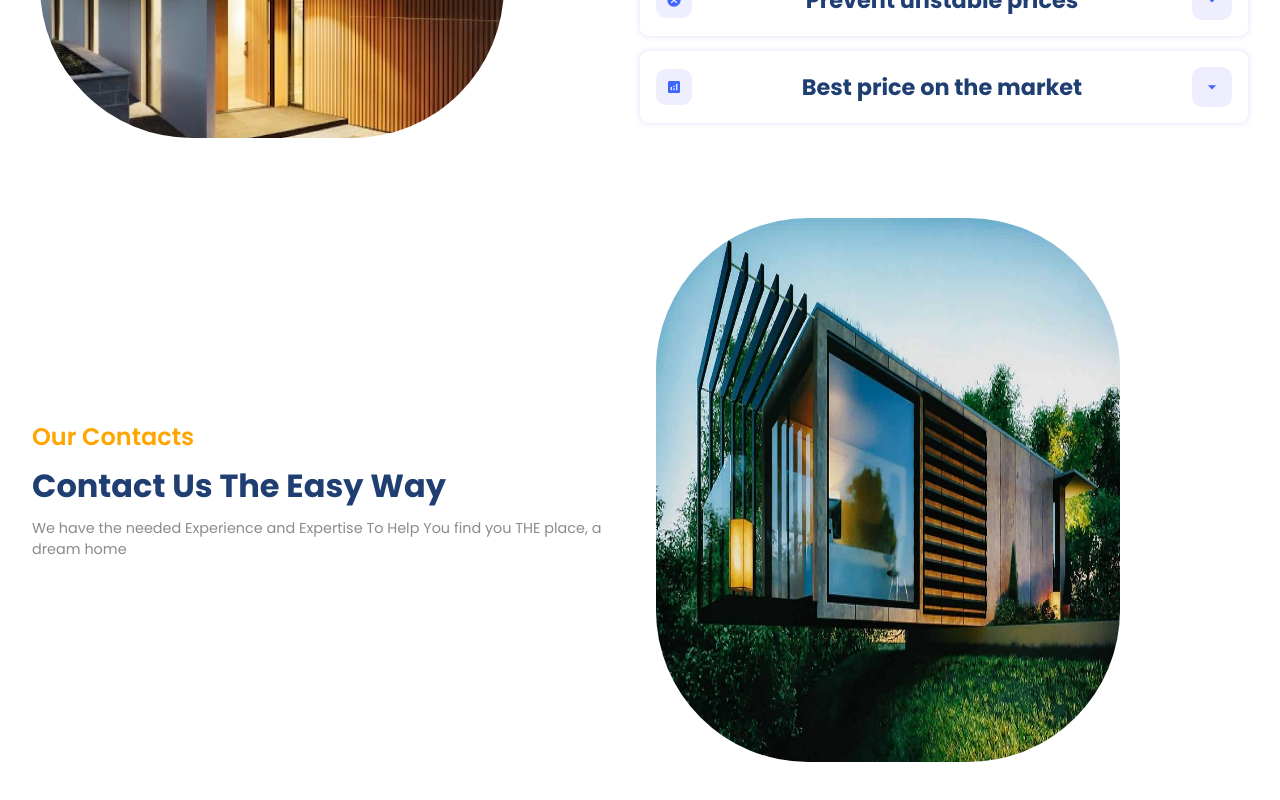
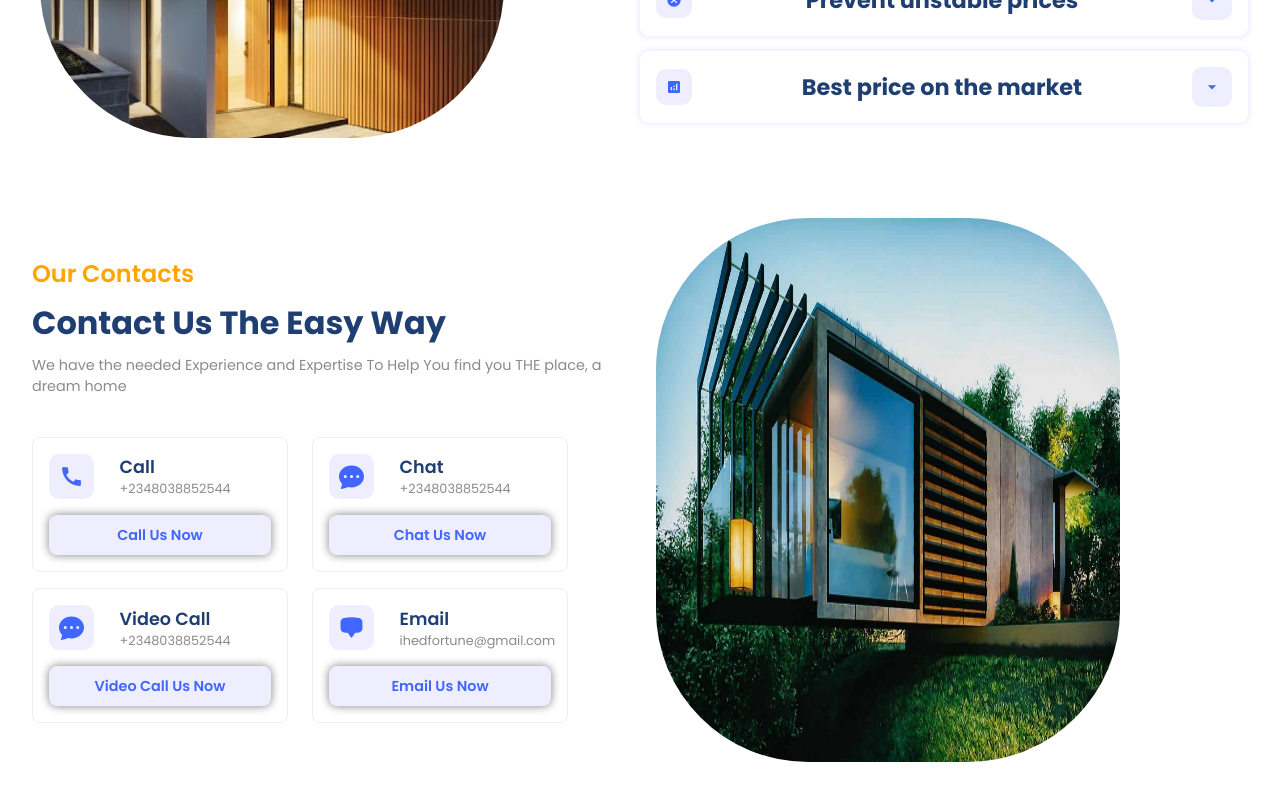
Before and after one commit to fortuneonyeka/home-finder-react, a React (Create React App) app: page / in a window 1280 px wide. Shown: the part 1931-2731 px from the top of the page. Built offline with nearby package versions, Linux system fonts and the light colour scheme.

Commit message:
complete contact section

```diff
--- a/src/components/contacts/Contacts.jsx
+++ b/src/components/contacts/Contacts.jsx
@@ -1,5 +1,8 @@
 import React from 'react'
 import "./contact.css"
+import {MdCall} from "react-icons/md"
+import {BsFillChatDotsFill} from "react-icons/bs"
+import {HiChatBubbleBottomCenter} from "react-icons/hi2"
 
 const Contacts = () => {
   return (
@@ -9,6 +12,69 @@ const Contacts = () => {
           <span className="orangeText">Our Contacts</span>
           <span className="primaryText">Contact Us The Easy Way</span>
           <span className="secondaryText">We have the needed Experience and Expertise To Help You find you THE place, a dream home</span>
+
+
+          <div className="flexColStart contactModes">
+            {/* first row */}
+              <div className="flexColStart row">
+                <div className="flexColCenter mode">
+                  <div className="flexStart">
+                    <div className="flexCenter icon">
+                      <MdCall size={25} />
+                    </div>
+                    <div className="flexColStart detail">
+                        <span className="primaryText">Call</span>
+                        <span className="secondaryText">+2348038852544</span>
+                    </div>
+                  </div>
+                  <div className="flexCenter button">Call Us Now</div>
+                </div>
+
+
+                <div className="flexColCenter mode">
+                  <div className="flexStart">
+                    <div className="flexCenter icon">
+                      <BsFillChatDotsFill size={25} />
+                    </div>
+                    <div className="flexColStart detail">
+                        <span className="primaryText">Chat</span>
+                        <span className="secondaryText">+2348038852544</span>
+                    </div>
+                  </div>
+                  <div className="flexCenter button">Chat Us Now</div>
+                </div>
+              </div>
+              {/* second row */}
+
+              <div className="flexColStart row">
+                <div className="flexColCenter mode">
+                  <div className="flexStart">
+                    <div className="flexCenter icon">
+                      <BsFillChatDotsFill size={25} />
+                    </div>
+                    <div className="flexColStart detail">
+                        <span className="primaryText">Video Call</span>
+                        <span className="secondaryText">+2348038852544</span>
+                    </div>
+                  </div>
+                  <div className="flexCenter button">Video Call Us Now</div>
+                </div>
+
+
+                <div className="flexColCenter mode">
+                  <div className="flexStart">
+                    <div className="flexCenter icon">
+                      <HiChatBubbleBottomCenter size={25} />
+                    </div>
+                    <div className="flexColStart detail">
+                        <span className="primaryText">Email</span>
+                        <span className="secondaryText">ihedfortune@gmail.com</span>
+                    </div>
+                  </div>
+                  <div className="flexCenter button">Email Us Now</div>
+                </div>
+              </div>
+          </div>
         </div>
 
         <div className="c-right">
--- a/src/components/contacts/contact.css
+++ b/src/components/contacts/contact.css
@@ -13,3 +13,59 @@
 .c-left {
   gap: 0.5rem;
 }
+
+.contactModes {
+  margin-top: 2rem;
+  gap: 1rem;
+}
+
+.contactModes .row {
+  gap: 1.5rem;
+}
+
+.contactModes .row {
+  flex-direction: row;
+}
+
+.mode {
+  width: 16rem;
+  padding: 1rem;
+  border: 0.8px solid rgba(128, 128, 128, 0.143);
+  gap: 1rem;
+  transition: all 300ms ease-in;
+  border-radius: 8px;
+}
+
+.mode .button {
+  width: 100%;
+  background: var(--lightBlue);
+  border-radius: 8px;
+  color: var(--blue);
+  font-size: 0.9rem;
+  font-weight: 600;
+}
+
+.mode > :nth-child(1) {
+  gap: 1.6rem;
+  width: 100%;
+}
+
+.mode .detail .primaryText {
+  font-weight: 600;
+  font-size: 1.1rem;
+}
+.mode .detail .secondaryText {
+
+ font-size: 0.8rem;
+}
+
+.mode:hover {
+  scale: 1.1;
+  box-shadow: var(--shadow);
+}
+
+.mode .button:hover {
+  background: var(--blue-gradient);
+  color: white;
+  scale: 0.8;
+}
```
